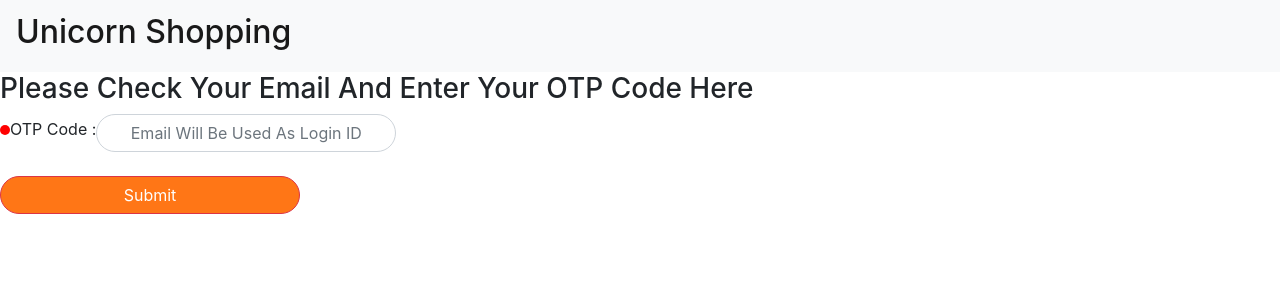
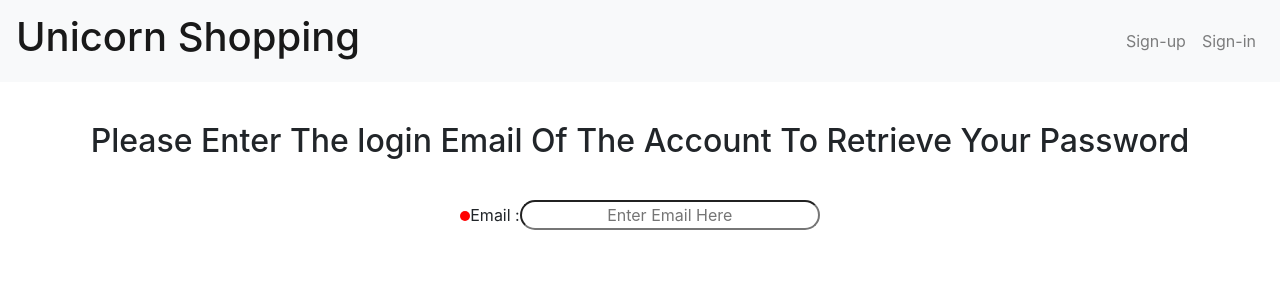
Before and after one commit to Dilansilva/Online-Shopping, a React (Create React App) app: page / in a window 1280 px wide. Shown: the top 300 px of the page. Built offline with nearby package versions, Linux system fonts and the light colour scheme.

Commit message:
EnterEmail Screen is done,have to code button

```diff
--- a/src/App.js
+++ b/src/App.js
@@ -2,11 +2,12 @@
 import HeaderComponent from './pages/HeaderComponent';
 import SignUp from './pages/Sign-Up/Sign-Up';
 import EmailVerification from './pages/Email-Verification/EmailVerification';
+import EnterEmail from './pages/EnterEmail/EnterEmail';
 
 const App = () => {
   return (
     <div className="App">
-       <EmailVerification/>
+       <EnterEmail/>
     </div>
   );
 }
--- a/src/pages/EnterEmail/EnterEmail.js
+++ b/src/pages/EnterEmail/EnterEmail.js
@@ -2,12 +2,24 @@
 import 'bootstrap/dist/css/bootstrap.min.css';
 
 import HeaderComponent from '../HeaderComponent';
-import Lable from '../Sign-Up/Lable';
-import Input from '../Sign-Up/Input';
+import LableForm from './LableForm';
 
 const EnterEmail = () => {
     return(
-        <div></div>
+        <div>
+            <HeaderComponent/>
+                <h2 style={{textAlign: 'center',marginTop: '40px'}}>
+                    Please Enter The login Email Of The Account To Retrieve Your Password
+                </h2>
+                    <div style={{textAlign: 'center',marginTop: '40px'}}>
+                        <LableForm
+                            name="Email : "
+                            type="text"
+                            onClick={() => {console.log("Clicked")}}
+                            placeholder="Enter Email Here"
+                        />
+                    </div>
+        </div>
     );
 }
 
--- /dev/null
+++ b/src/pages/EnterEmail/LableForm.js
@@ -0,0 +1,21 @@
+import React from 'react';
+import '../../css/Sign-Up/SignUp.css';//For css
+
+const LableForm = (props) => {
+    return(
+        <form>
+        <span className="dot"></span>
+            <label>
+                {props.name}
+            </label>
+                <input
+                    type={props.type}
+                    onClick={props.OnClick}
+                    placeholder={props.placeholder}
+                    className="roundInput"
+                />
+        </form>
+    );
+}
+
+export default LableForm;
```
Also changed, not shown: src/pages/EnterEmail/ButtonForm.js (added, +11 -0 lines), src/css/Sign-Up/SignUp.css (line endings or trailing spaces), 1 other file (tests, documents, lock files or other folders).
